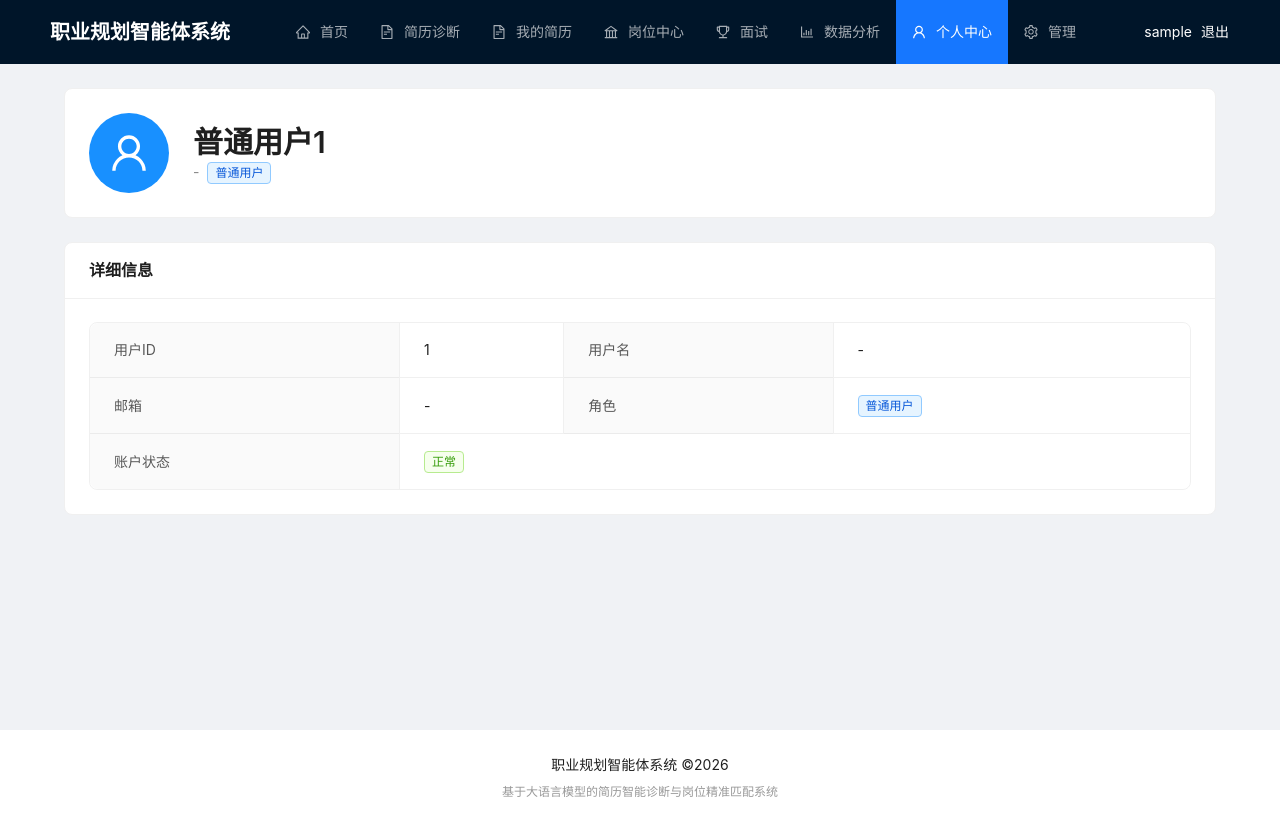
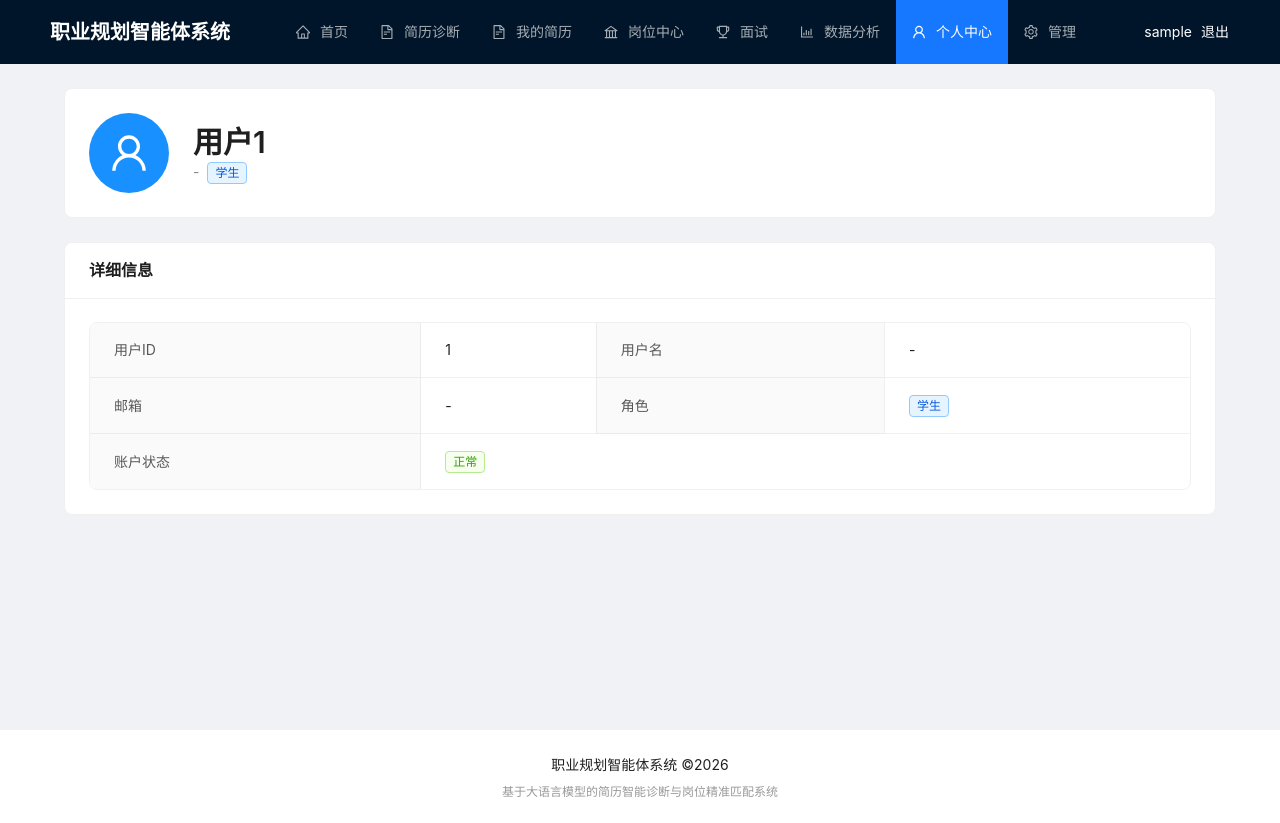
Before and after one commit to codingNowA/SSACPR, a React (Vite) app in the folder frontend/: page /user/profile in a window 1280 px wide. Built offline with nearby package versions, Linux system fonts and the light colour scheme; no server answers; sample sign-in values are in the browser's storage.

Commit message:
fix：回退，修复功能

```diff
--- a/frontend/src/pages/User/Profile.tsx
+++ b/frontend/src/pages/User/Profile.tsx
@@ -70,7 +70,8 @@ const UserProfile: React.FC = () => {
   };
 
   const roleMap: Record<string, { label: string; color: string }> = {
-    user: { label: '普通用户', color: 'blue' },
+    student: { label: '学生', color: 'blue' },
+    teacher: { label: '教师', color: 'green' },
     admin: { label: '管理员', color: 'red' },
   };
 
@@ -82,12 +83,12 @@ const UserProfile: React.FC = () => {
             <Avatar size={80} icon={<UserOutlined />} style={{ backgroundColor: '#1890ff' }} />
             <div>
               <Title level={2} style={{ margin: 0 }}>
-                {stats?.username || `普通用户${user?.userId || ''}`}
+                {stats?.username || `用户${user?.userId || ''}`}
               </Title>
               <Space>
                 <Text type="secondary">{stats?.email || '-'}</Text>
-                <Tag color={roleMap[stats?.role || 'user']?.color || 'default'}>
-                  {roleMap[stats?.role || 'user']?.label || stats?.role}
+                <Tag color={roleMap[stats?.role || 'student']?.color || 'default'}>
+                  {roleMap[stats?.role || 'student']?.label || stats?.role}
                 </Tag>
               </Space>
             </div>
@@ -100,8 +101,8 @@ const UserProfile: React.FC = () => {
             <Descriptions.Item label="用户名">{stats?.username || '-'}</Descriptions.Item>
             <Descriptions.Item label="邮箱">{stats?.email || '-'}</Descriptions.Item>
             <Descriptions.Item label="角色">
-              <Tag color={roleMap[stats?.role || 'user']?.color || 'default'}>
-                {roleMap[stats?.role || 'user']?.label || stats?.role}
+              <Tag color={roleMap[stats?.role || 'student']?.color || 'default'}>
+                {roleMap[stats?.role || 'student']?.label || stats?.role}
               </Tag>
             </Descriptions.Item>
             <Descriptions.Item label="账户状态" span={2}>
```
Also changed, not shown: 1 other file (tests, documents, lock files or other folders).
